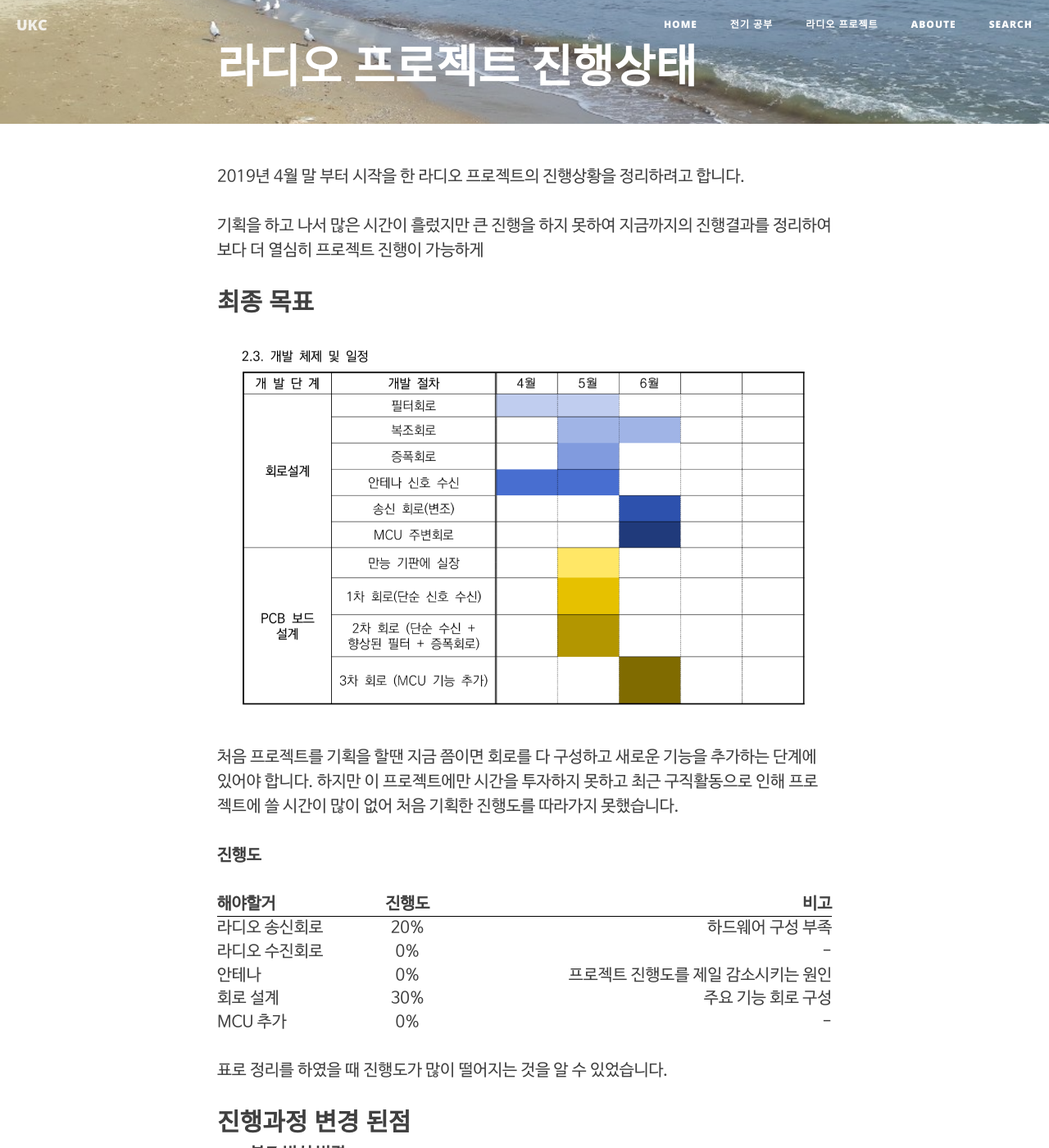
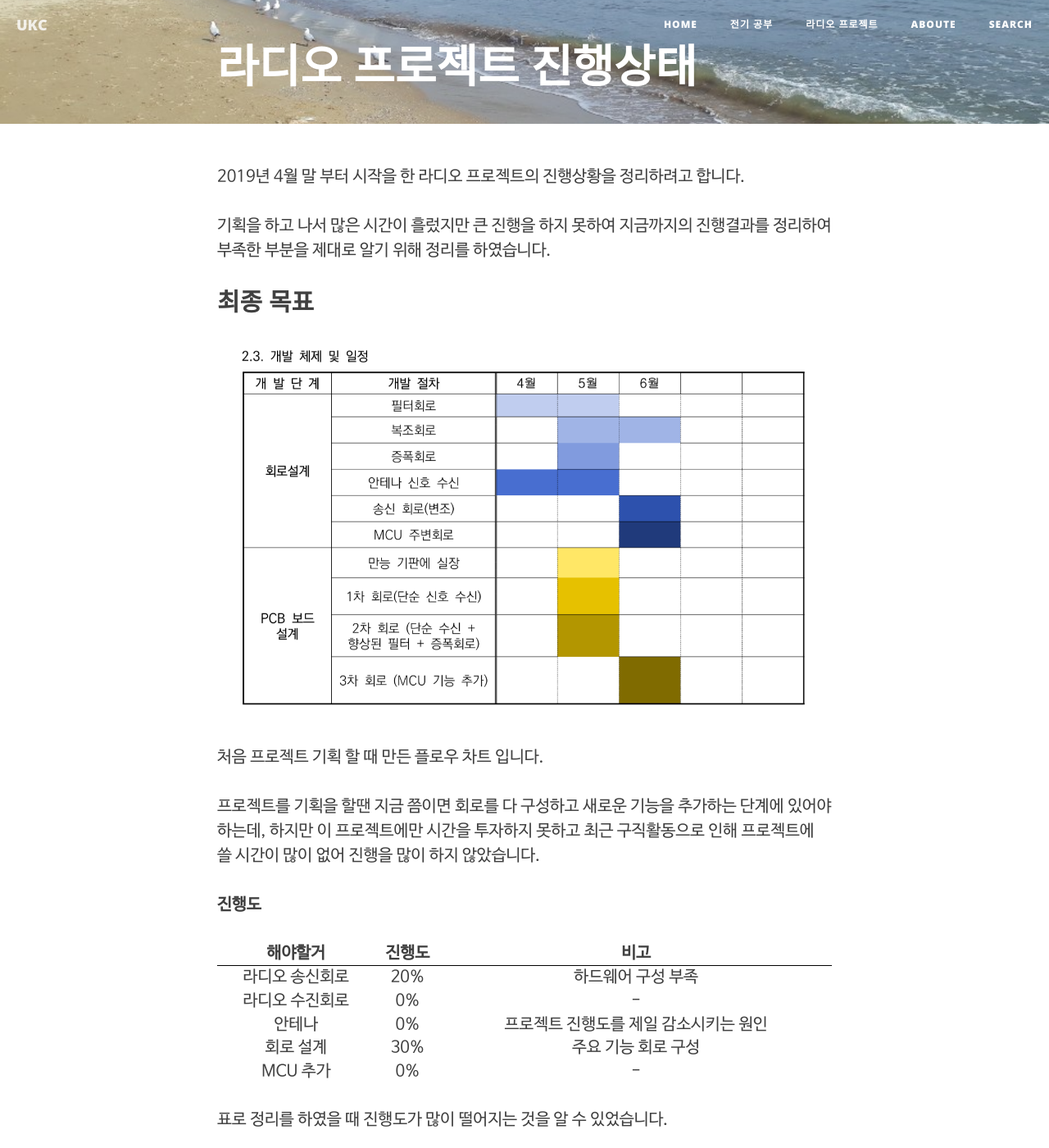
Before and after one commit to fbqweasd/fbqweasd.github.io, a Jekyll site: the page built from _posts/2019-05-29-radio.md, in a window 1280 px wide and 1400 px high. Shown: the whole window at 82% size. Built offline with Jekyll 4.4.1, drawn with Linux system fonts in a browser that asks for light colours; nearby versions of some CDN libraries; comment, search, counter and statistics services are not loaded.

Commit message:
radio post update

```diff
--- a/_posts/2019-05-29-radio.md
+++ b/_posts/2019-05-29-radio.md
@@ -9,18 +9,20 @@ category: 라디오
 
 2019년 4월 말 부터 시작을 한 라디오 프로젝트의 진행상황을 정리하려고 합니다.
 
-기획을 하고 나서 많은 시간이 흘렀지만 큰 진행을 하지 못하여 지금까지의 진행결과를 정리하여 보다 더 열심히 프로젝트 진행이 가능하게
+기획을 하고 나서 많은 시간이 흘렀지만 큰 진행을 하지 못하여 지금까지의 진행결과를 정리하여 부족한 부분을 제대로 알기 위해 정리를 하였습니다.
 
 ## 최종 목표
 
  ![플로우 차트](/img/2019-05-29/flow_chart.png)
 
-처음 프로젝트를 기획을 할땐 지금 쯤이면 회로를 다 구성하고 새로운 기능을 추가하는 단계에 있어야 합니다. 하지만 이 프로젝트에만 시간을 투자하지 못하고 최근 구직활동으로 인해 프로젝트에 쓸 시간이 많이 없어 처음 기획한 진행도를 따라가지 못했습니다.
+처음 프로젝트 기획 할 때 만든 플로우 차트 입니다.
+
+프로젝트를 기획을 할땐 지금 쯤이면 회로를 다 구성하고 새로운 기능을 추가하는 단계에 있어야 하는데, 하지만 이 프로젝트에만 시간을 투자하지 못하고 최근 구직활동으로 인해 프로젝트에 쓸 시간이 많이 없어 진행을 많이 하지 않았습니다.
 
 **진행도**
 
 해야할거 | 진행도 | 비고
-|:---------|:----------:|----------:|
+|:---------:|:----------:|:----------:|
 라디오 송신회로   | 20% |  하드웨어 구성 부족
 라디오 수진회로   | 0% |  -
 안테나    | 0% | 프로젝트 진행도를 제일 감소시키는 원인
```
